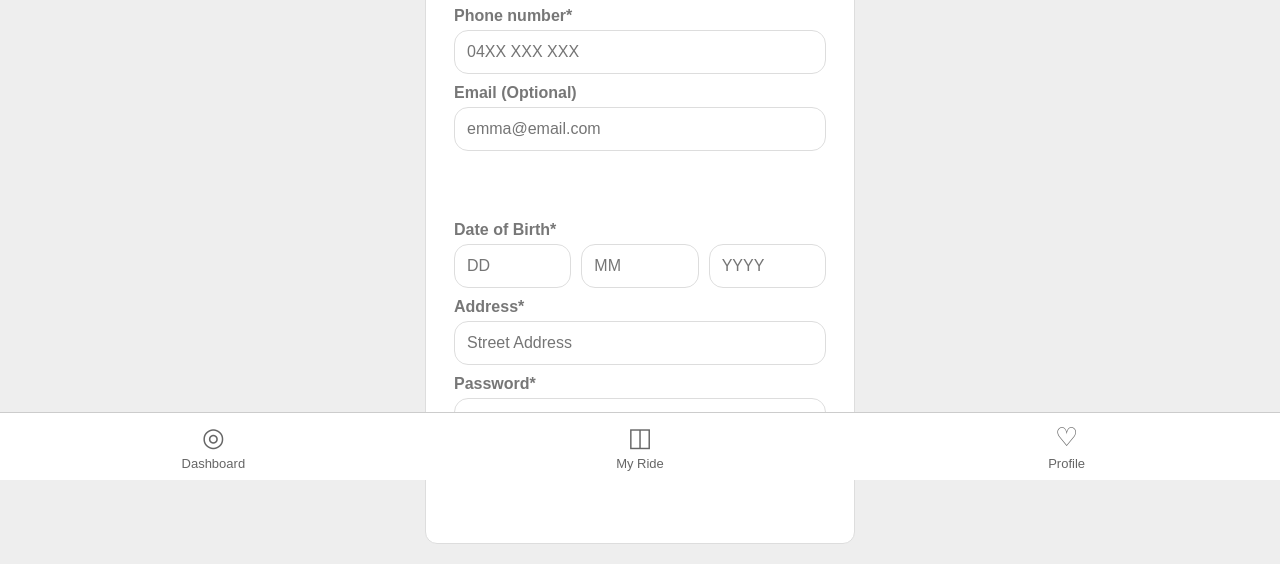
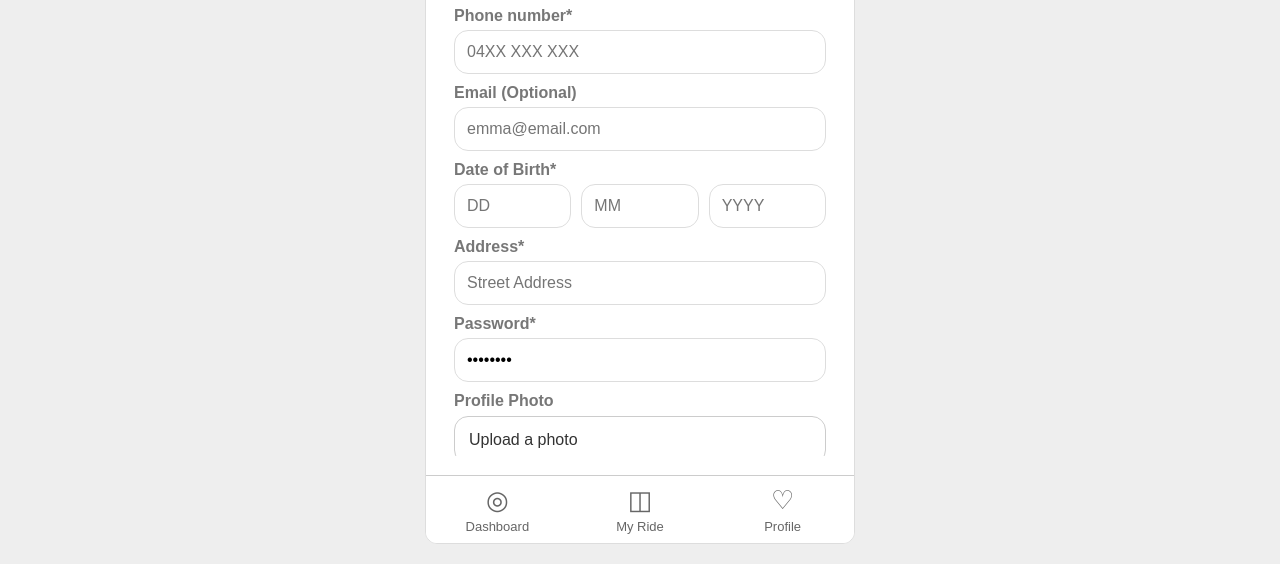
Before and after one commit to sche0209/neighbourlink-prototype, a plain HTML site: page profile.html in a window 1280 px wide. Shown: the part 320-884 px from the top of the page. Drawn offline with Linux system fonts and the light colour scheme.

Commit message:
Add files via upload

```diff
--- a/profile.html
+++ b/profile.html
@@ -34,8 +34,6 @@
     <label>Email (Optional)</label>
     <input placeholder="emma@email.com">
 
-    <div style="height: 60px;"></div>
-
     <label>Date of Birth*</label>
     <div class="row">
       <input placeholder="DD">
@@ -50,11 +48,7 @@
     <input type="password" value="password">
 
     <label>Profile Photo</label>
-    <div class="upload-box">
-    <input value="Upload a photo">
-    </div>
-
-    <div style="height: 45px;"></div>
+    <a class="upload-button" href="#">Upload a photo</a>
 
     <a class="button" href="dashboard.html">Edit Profile →</a>
 
@@ -64,8 +58,7 @@
     </p>
   </div>
 
-</div>
-    <div class="bottom-nav">
+  <div class="bottom-nav">
     <a href="dashboard.html">
       <span class="nav-icon">◎</span>
       <span>Dashboard</span>
@@ -82,5 +75,7 @@
     </a>
   </div>
 
+</div>
+
 </body>
 </html>
--- a/style.css
+++ b/style.css
@@ -174,6 +174,23 @@
     margin-bottom: 16px;
 }
 
+.upload-button {
+  display: block;
+  width: 100%;
+  padding: 14px;
+  border: 1px solid #ccc;
+  border-radius: 14px;
+  text-decoration: none;
+  color: #333;
+  background: white;
+  margin-top: 6px;
+  margin-bottom: 18px;
+}
+
+.upload-button:hover {
+  background: #f4f4f1;
+}
+
 .star-rating label:hover,
 .star-rating label:hover ~ label,
 .star-rating input:checked + label,
```
